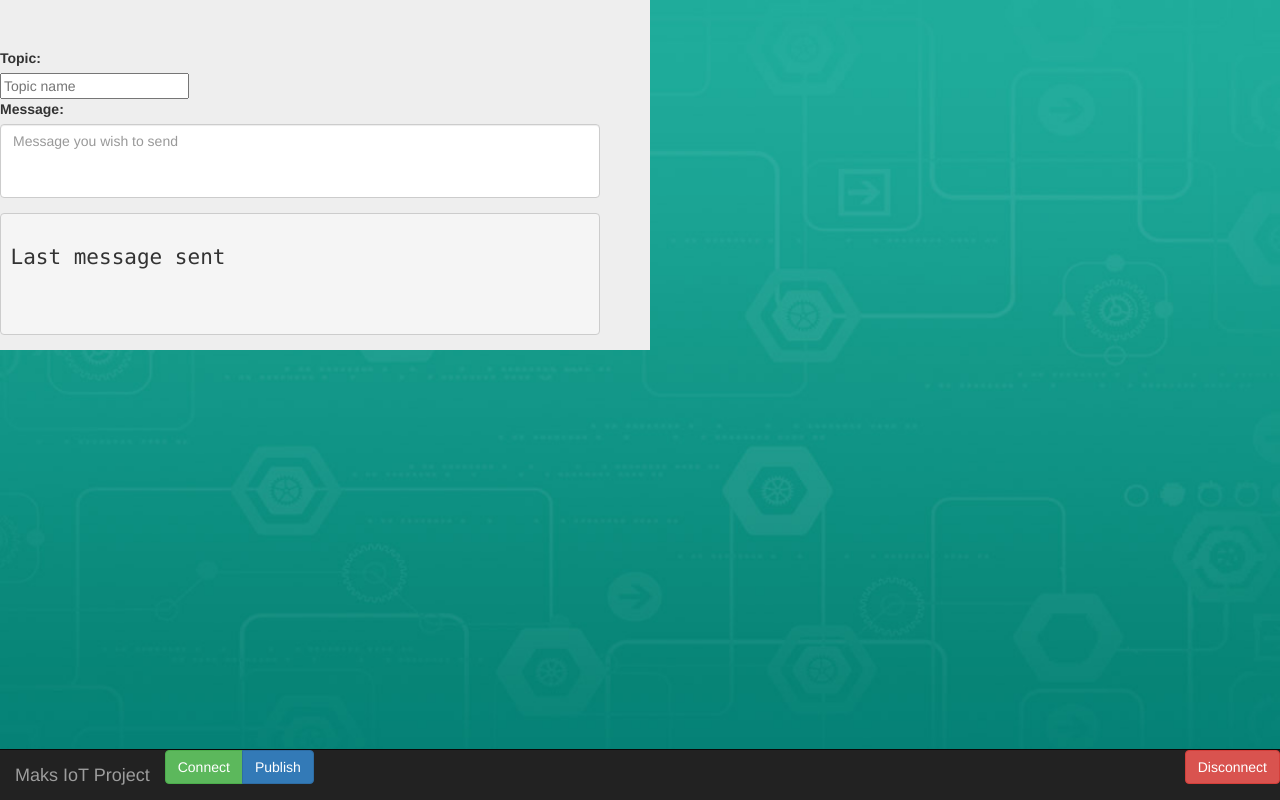
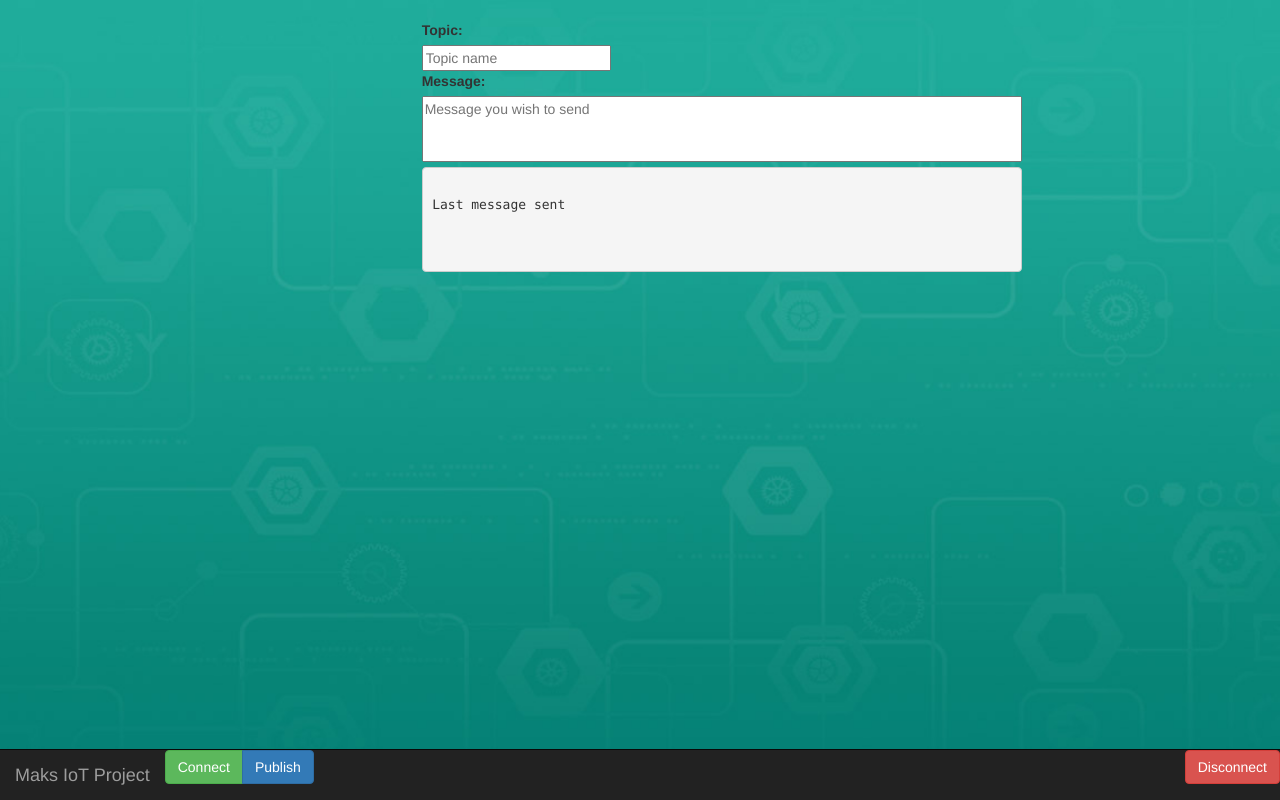
Before and after one commit to Maks-Drzezdzon/Raspberry-pie-cloud-server, a plain HTML site: page MQTT/index.html in a window 1280 px wide. Drawn offline with nearby package versions, Linux system fonts and the light colour scheme.

Commit message:
finished with front end for now
used rows to align the containers

```diff
--- a/MQTT/MQTTbrowserConn_PubForHive.js
+++ b/MQTT/MQTTbrowserConn_PubForHive.js
@@ -51,6 +51,6 @@ function onConnectionLost(responseObject) {
 }
 
 function onMessageArrived(message) {
-  document.getElementById("message_sent").innerHTML = message.payloadString + message.payloadString;
+  document.getElementById("message_sent").innerHTML = message.payloadString;
   console.log("onMessageArrived:"+ message.payloadString);
 }
--- a/MQTT/index.html
+++ b/MQTT/index.html
@@ -10,24 +10,20 @@
 	<script src="https://ajax.googleapis.com/ajax/libs/jquery/3.3.1/jquery.min.js"></script>
   	<script src="https://maxcdn.bootstrapcdn.com/bootstrap/3.4.0/js/bootstrap.min.js"></script>
 	<style>
-
 	body{
 	 	background-repeat: no-repeat;  /* Do not repeat the image */
 		background-attachment: fixed; /* Prevent img from moving */
 		background-position: center; /* Center the image */
   		background-size: cover;  /* Resize the background image to cover the entire container */
 	}
-
 	pre {
 		width: 600px;
 	}
-
 	textarea#messageToPublishTo {
 		  resize: none;
 		  width: 600px;
 		  overflow: auto;
 	}
-
 	.jumbotron {
 	  height:350px;
 	  width: 650px;
@@ -69,25 +65,32 @@
     </div><!-- close fluid-container -->
 </nav><!-- close navbar -->
 
-<div class="jumbotron">
-	<div>
-	<form>
+		<div class= "row">
+				</br>
+				<div class="col-sm-4"></div>
     	    	<label for="topicToPublishTo">Topic:</label></br>
+
+    	    	<div class="col-sm-4"></div>
     	    	<input type ="text" id = "topicToPublishTo" placeholder = "Topic name"></br>
 
+    	    	<div class="col-sm-4"></div>
+    	    	<label for="messageToPublishTo">Message:</label>
 
-        <div class="form-group">
-        	<label for="messageToPublishTo">Message:</label>
-        	<textarea rows = "3" class = "form-control" type ="text" id = "messageToPublishTo" placeholder = "Message you wish to send"></textarea>
-        </div>
-	</form>
-	</div>
+    	    	</br>
+				<div class="col-sm-4"></div>
+    	    	<textarea rows = "3" type ="text" id = "messageToPublishTo" placeholder = "Message you wish to send"></textarea>
 
     	    <!--preformated text tag puts a container around message text area-->
+
+    	    <div>
+				<div class="col-sm-4"></div>
 				<pre>
     	    	<p id = "message_sent">Last message sent</p>
 				</pre>
 			</div>
+
+		</div> <!-- end of row div -->
+
 		<!-- include link to js files required -->
 		<script type="text/javascript" src="paho-mqtt.js" ></script>
         <!--This is a reference to the Paho Javascript client side browser based library-->
```
Lines whose indentation alone changed are shown as unchanged.
